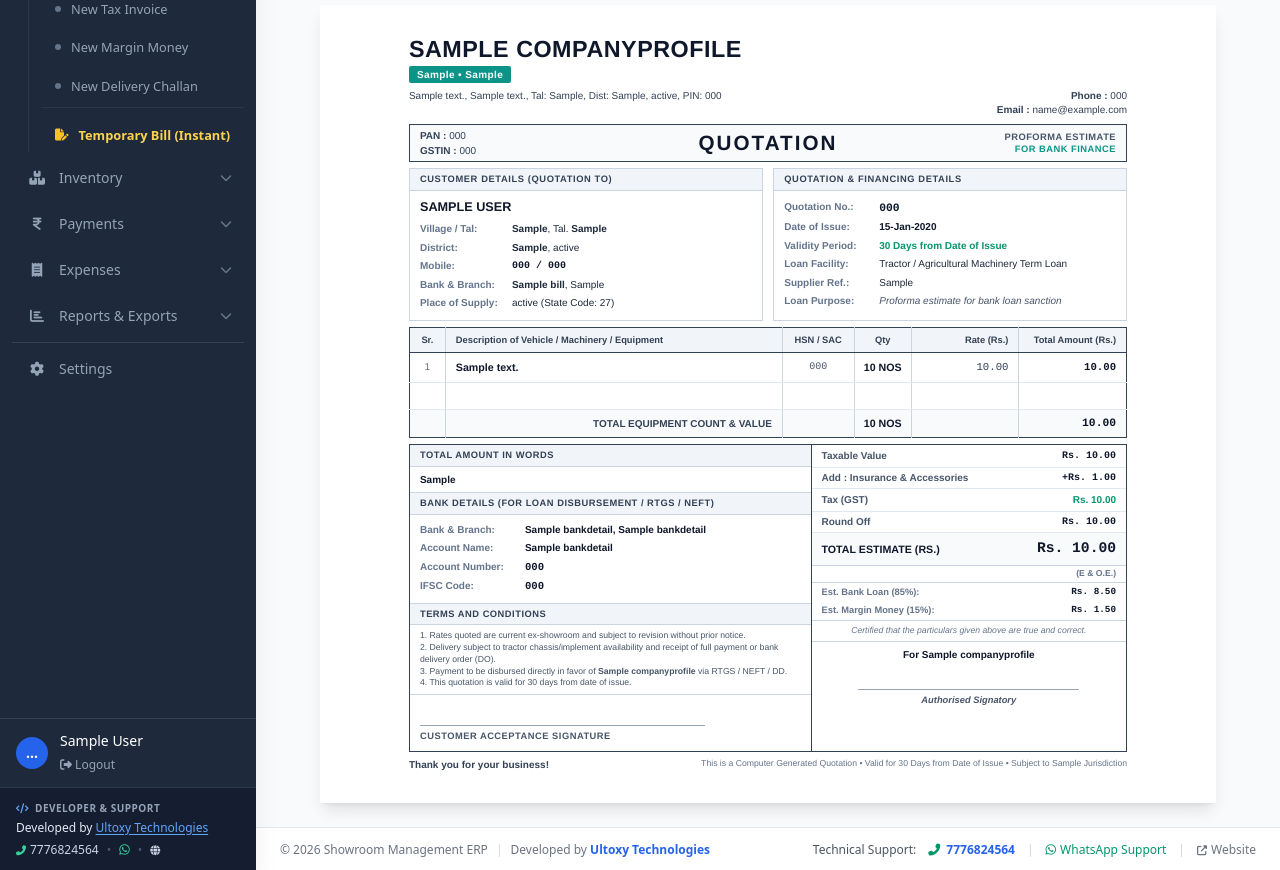
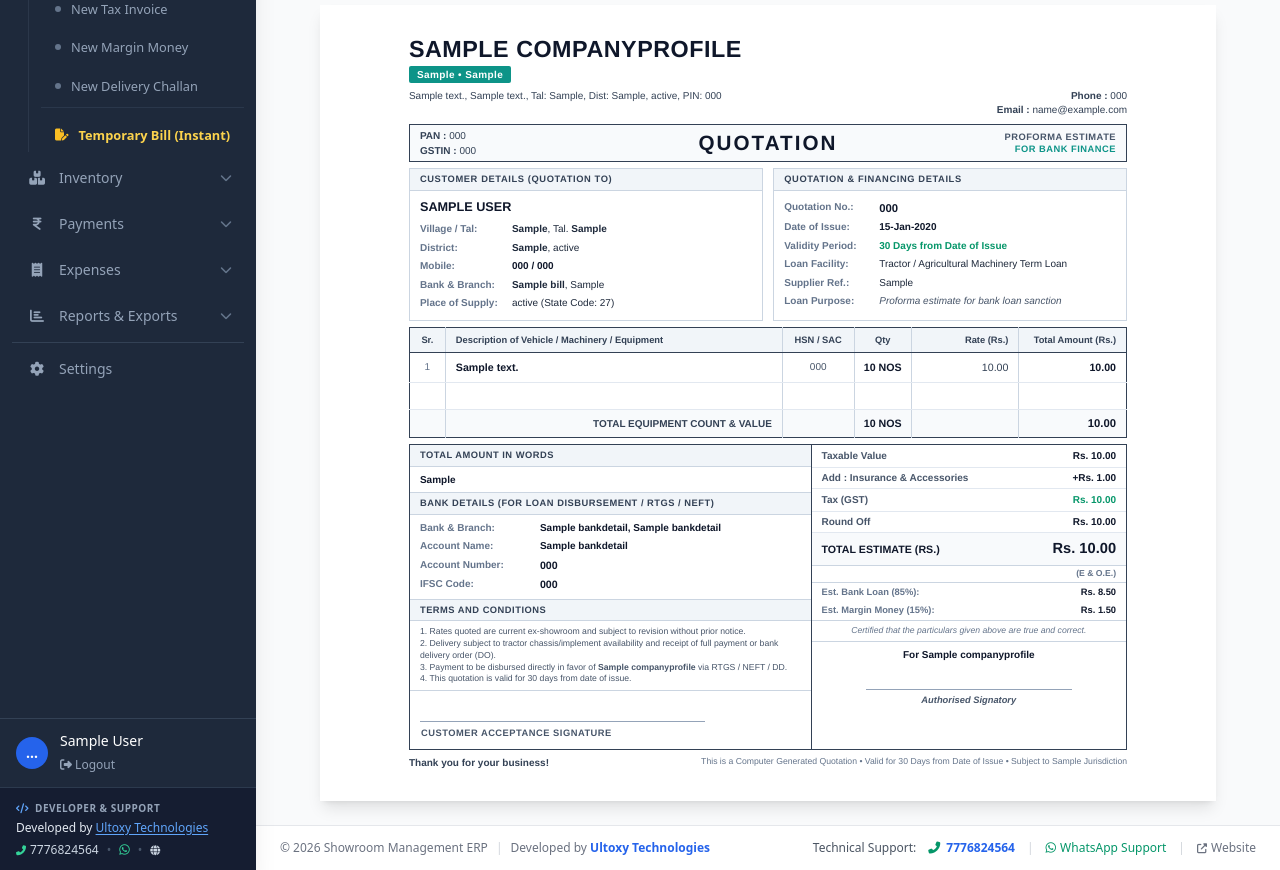
Before and after one commit to prameshwar4378/SHOWROOM-MANAGEMENT, a Django app: page /billing/1/ in a window 1280 px wide. Shown: the part 318-1188 px from the top of the page. Run offline with Django 5.2, Linux system fonts and the light colour scheme; a user stored in the database is signed in; tables that the repository leaves empty hold one stand-in row (values such as "Sample post"); some libraries are stand-ins or nearby versions.

Commit message:
Fix PDF export parity with showroom preview across all billing formats
- Replace fragile div border-top with 3-column table layouts so signature lines render consistently in both web browser view and xhtml2pdf exports
- Eliminate blocky Courier monospace typewriter font across all bill formats and standardize on clean Helvetica sans-serif
- Fix uppercase text rendering in PDF for estimate banners
- Refine bank details label padding and column width to eliminate text wrapping
- Verified 100% visual parity across Browser Preview, Print Preview, and PDF export

```diff
--- a/templates/billing/formats/quotation.html
+++ b/templates/billing/formats/quotation.html
@@ -92,7 +92,7 @@
                         </tr>
                         <tr>
                             <td style="width: 92px; color: #64748b; font-weight: bold; padding: 2px 0; border: none; vertical-align: top;">Mobile:</td>
-                            <td style="padding: 2px 0; color: #0f172a; font-family: Courier, monospace; font-weight: bold; border: none; vertical-align: top;">
+                            <td style="padding: 2px 0; color: #0f172a; font-weight: bold; border: none; vertical-align: top;">
                                 {{ bill.customer.mobile_primary|default:"--" }}{% if bill.customer.mobile_secondary %} / {{ bill.customer.mobile_secondary }}{% endif %}
                             </td>
                         </tr>
@@ -124,7 +124,7 @@
                     <table style="width: 100%; border-collapse: collapse; border: none; font-size: 7.5pt;">
                         <tr>
                             <td style="width: 95px; color: #64748b; font-weight: bold; padding: 2px 0; border: none; vertical-align: top;">Quotation No.:</td>
-                            <td style="padding: 2px 0; color: #0f172a; font-family: Courier, monospace; font-weight: 900; font-size: 8.5pt; border: none; vertical-align: top;">
+                            <td style="padding: 2px 0; color: #0f172a; font-weight: 900; font-size: 8.5pt; border: none; vertical-align: top;">
                                 {{ bill.bill_number }}
                             </td>
                         </tr>
@@ -187,16 +187,16 @@
             <td style="padding: 7px 10px; font-size: 8pt; color: #0f172a; vertical-align: top; border-bottom: 1px solid #e2e8f0; border-right: 1px solid #cbd5e1; line-height: 1.35;">
                 <div style="font-weight: bold; color: #0f172a;">{{ item.quotation_description|default:item.item_description }}</div>
             </td>
-            <td style="padding: 7px 4px; text-align: center; font-size: 7.5pt; color: #475569; vertical-align: top; border-bottom: 1px solid #e2e8f0; border-right: 1px solid #cbd5e1; font-family: Courier, monospace;">
+            <td style="padding: 7px 4px; text-align: center; font-size: 7.5pt; color: #475569; vertical-align: top; border-bottom: 1px solid #e2e8f0; border-right: 1px solid #cbd5e1;">
                 {{ item.hsn_code|default:"8701" }}
             </td>
             <td style="padding: 7px 4px; text-align: center; font-size: 8pt; color: #0f172a; font-weight: bold; vertical-align: top; border-bottom: 1px solid #e2e8f0; border-right: 1px solid #cbd5e1;">
                 {{ item.quantity }} NOS
             </td>
-            <td style="padding: 7px 10px; text-align: right; font-size: 8pt; color: #334155; vertical-align: top; border-bottom: 1px solid #e2e8f0; border-right: 1px solid #cbd5e1; font-family: Courier, monospace;">
+            <td style="padding: 7px 10px; text-align: right; font-size: 8pt; color: #334155; vertical-align: top; border-bottom: 1px solid #e2e8f0; border-right: 1px solid #cbd5e1;">
                 {{ item.unit_price|floatformat:2|intcomma }}
             </td>
-            <td style="padding: 7px 10px; text-align: right; font-size: 8pt; color: #0f172a; font-weight: bold; vertical-align: top; border-bottom: 1px solid #e2e8f0; border-right: none; font-family: Courier, monospace;">
+            <td style="padding: 7px 10px; text-align: right; font-size: 8pt; color: #0f172a; font-weight: bold; vertical-align: top; border-bottom: 1px solid #e2e8f0; border-right: none;">
                 {{ item.amount|floatformat:2|intcomma }}
             </td>
         </tr>
@@ -225,7 +225,7 @@
                 {{ total_quantity|default:1 }} NOS
             </td>
             <td style="padding: 6px 10px; border-right: 1px solid #cbd5e1; border-top: 1px solid #334155;">&nbsp;</td>
-            <td style="padding: 6px 10px; text-align: right; font-size: 8.5pt; font-weight: 900; color: #0f172a; font-family: Courier, monospace; border-top: 1px solid #334155; border-right: none;">
+            <td style="padding: 6px 10px; text-align: right; font-size: 8.5pt; font-weight: 900; color: #0f172a; border-top: 1px solid #334155; border-right: none;">
                 {{ bill.grand_total|floatformat:2|intcomma }}
             </td>
         </tr>
@@ -240,41 +240,41 @@
             <td style="width: 56%; vertical-align: top; padding: 0; border-right: 1px solid #334155;">
 
                 <!-- Amount in Words Card -->
-                <div style="background-color: #f1f5f9; padding: 4px 10px; font-size: 7pt; font-weight: bold; color: #334155; text-transform: uppercase; letter-spacing: 0.5px; border-bottom: 1px solid #cbd5e1;">
-                    Total Amount in Words
+                <div style="background-color: #f1f5f9; padding: 4px 10px; font-size: 7pt; font-weight: bold; color: #334155; letter-spacing: 0.5px; border-bottom: 1px solid #cbd5e1;">
+                    TOTAL AMOUNT IN WORDS
                 </div>
                 <div style="padding: 6px 10px; font-size: 7.5pt; font-weight: bold; color: #0f172a; line-height: 1.35; border-bottom: 1px solid #cbd5e1;">
                     {{ bill.amount_in_words|default:"Rupees Zero Only" }}
                 </div>
 
                 <!-- Showroom Direct Bank Account (For Loan Wire / RTGS) -->
-                <div style="background-color: #f1f5f9; padding: 4px 10px; font-size: 7pt; font-weight: bold; color: #334155; text-transform: uppercase; letter-spacing: 0.5px; border-bottom: 1px solid #cbd5e1;">
-                    Bank Details (For Loan Disbursement / RTGS / NEFT)
+                <div style="background-color: #f1f5f9; padding: 4px 10px; font-size: 7pt; font-weight: bold; color: #334155; letter-spacing: 0.5px; border-bottom: 1px solid #cbd5e1;">
+                    BANK DETAILS (FOR LOAN DISBURSEMENT / RTGS / NEFT)
                 </div>
-                <div style="padding: 6px 10px; font-size: 7.5pt; line-height: 1.45; border-bottom: 1px solid #cbd5e1;">
+                <div style="padding: 4px 0; font-size: 7.5pt; line-height: 1.45; border-bottom: 1px solid #cbd5e1;">
                     <table style="width: 100%; border-collapse: collapse; border: none; font-size: 7.5pt;">
                         <tr>
-                            <td style="width: 105px; color: #64748b; font-weight: bold; padding: 2px 0; border: none; vertical-align: top;">Bank &amp; Branch:</td>
-                            <td style="padding: 2px 0; color: #0f172a; font-weight: bold; border: none; vertical-align: top;">{{ company.primary_bank.bank_name|default:"State Bank of India" }}, {{ company.primary_bank.branch_name|default:company.city|default:"Main Branch" }}</td>
+                            <td style="width: 130px; color: #64748b; font-weight: bold; padding: 2px 6px 2px 10px; border: none; vertical-align: top;">Bank &amp; Branch:</td>
+                            <td style="padding: 2px 10px 2px 0; color: #0f172a; font-weight: bold; border: none; vertical-align: top;">{{ company.primary_bank.bank_name|default:"State Bank of India" }}, {{ company.primary_bank.branch_name|default:company.city|default:"Main Branch" }}</td>
                         </tr>
                         <tr>
-                            <td style="width: 105px; color: #64748b; font-weight: bold; padding: 2px 0; border: none; vertical-align: top;">Account Name:</td>
-                            <td style="padding: 2px 0; color: #0f172a; font-weight: bold; border: none; vertical-align: top;">{{ company.primary_bank.account_holder_name|default:company.company_name }}</td>
+                            <td style="width: 130px; color: #64748b; font-weight: bold; padding: 2px 6px 2px 10px; border: none; vertical-align: top;">Account Name:</td>
+                            <td style="padding: 2px 10px 2px 0; color: #0f172a; font-weight: bold; border: none; vertical-align: top;">{{ company.primary_bank.account_holder_name|default:company.company_name }}</td>
                         </tr>
                         <tr>
-                            <td style="width: 105px; color: #64748b; font-weight: bold; padding: 2px 0; border: none; vertical-align: top;">Account Number:</td>
-                            <td style="padding: 2px 0; color: #0f172a; font-family: Courier, monospace; font-weight: 900; font-size: 8pt; border: none; vertical-align: top;">{{ company.primary_bank.account_number|default:"--" }}</td>
+                            <td style="width: 130px; color: #64748b; font-weight: bold; padding: 2px 6px 2px 10px; border: none; vertical-align: top;">Account Number:</td>
+                            <td style="padding: 2px 10px 2px 0; color: #0f172a; font-weight: 900; font-size: 8pt; border: none; vertical-align: top;">{{ company.primary_bank.account_number|default:"--" }}</td>
                         </tr>
                         <tr>
-                            <td style="width: 105px; color: #64748b; font-weight: bold; padding: 2px 0; border: none; vertical-align: top;">IFSC Code:</td>
-                            <td style="padding: 2px 0; color: #0f172a; font-family: Courier, monospace; font-weight: 900; font-size: 8pt; border: none; vertical-align: top;">{{ company.primary_bank.ifsc_code|default:"--" }}</td>
+                            <td style="width: 130px; color: #64748b; font-weight: bold; padding: 2px 6px 2px 10px; border: none; vertical-align: top;">IFSC Code:</td>
+                            <td style="padding: 2px 10px 2px 0; color: #0f172a; font-weight: 900; font-size: 8pt; border: none; vertical-align: top;">{{ company.primary_bank.ifsc_code|default:"--" }}</td>
                         </tr>
                     </table>
                 </div>
 
                 <!-- Terms & Conditions of Estimate -->
-                <div style="background-color: #f1f5f9; padding: 4px 10px; font-size: 7pt; font-weight: bold; color: #334155; text-transform: uppercase; letter-spacing: 0.5px; border-bottom: 1px solid #cbd5e1;">
-                    Terms and Conditions
+                <div style="background-color: #f1f5f9; padding: 4px 10px; font-size: 7pt; font-weight: bold; color: #334155; letter-spacing: 0.5px; border-bottom: 1px solid #cbd5e1;">
+                    TERMS AND CONDITIONS
                 </div>
                 <div style="padding: 5px 10px; font-size: 6.5pt; color: #475569; line-height: 1.35; border-bottom: 1px solid #cbd5e1;">
                     <div>1. Rates quoted are current ex-showroom and subject to revision without prior notice.</div>
@@ -284,11 +284,16 @@
                 </div>
 
                 <!-- Customer Acceptance Signature -->
-                <div style="padding: 8px 10px; min-height: 40px; vertical-align: bottom;">
+                <div style="padding: 8px 10px;">
                     <div style="height: 22px;"></div>
-                    <div style="border-top: 1px solid #94a3b8; width: 75%; padding-top: 2px;">
-                        <span style="font-size: 7pt; font-weight: bold; color: #475569; text-transform: uppercase; letter-spacing: 0.5px;">Customer Acceptance Signature</span>
-                    </div>
+                    <table style="width: 100%; border-collapse: collapse;">
+                        <tr>
+                            <td style="width: 75%; border-top: 1px solid #94a3b8; padding-top: 3px; border-left: none; border-right: none; border-bottom: none;">
+                                <span style="font-size: 7pt; font-weight: bold; color: #475569; letter-spacing: 0.5px;">CUSTOMER ACCEPTANCE SIGNATURE</span>
+                            </td>
+                            <td style="width: 25%; border: none;"></td>
+                        </tr>
+                    </table>
                 </div>
             </td>
 
@@ -299,14 +304,14 @@
                 <table style="width: 100%; border-collapse: collapse; border: none; font-size: 7.5pt;">
                     <tr>
                         <td style="padding: 4px 10px; color: #475569; font-weight: bold; border-bottom: 1px solid #e2e8f0; border-top: none; border-left: none; border-right: none;">Taxable Value</td>
-                        <td style="padding: 4px 10px; text-align: right; font-weight: bold; color: #0f172a; font-family: Courier, monospace; border-bottom: 1px solid #e2e8f0; border-top: none; border-left: none; border-right: none;">
+                        <td style="padding: 4px 10px; text-align: right; font-weight: bold; color: #0f172a; border-bottom: 1px solid #e2e8f0; border-top: none; border-left: none; border-right: none;">
                             Rs. {{ bill.taxable_amount|default:bill.subtotal|default:bill.grand_total|floatformat:2|intcomma }}
                         </td>
                     </tr>
                     {% if bill.discount_amount and bill.discount_amount > 0 %}
                     <tr>
                         <td style="padding: 3.5px 10px; color: #dc2626; font-weight: bold; border-bottom: 1px solid #e2e8f0; border-top: none; border-left: none; border-right: none;">Less : Special Discount</td>
-                        <td style="padding: 3.5px 10px; text-align: right; color: #dc2626; font-weight: bold; font-family: Courier, monospace; border-bottom: 1px solid #e2e8f0; border-top: none; border-left: none; border-right: none;">
+                        <td style="padding: 3.5px 10px; text-align: right; color: #dc2626; font-weight: bold; border-bottom: 1px solid #e2e8f0; border-top: none; border-left: none; border-right: none;">
                             -Rs. {{ bill.discount_amount|floatformat:2|intcomma }}
                         </td>
                     </tr>
@@ -314,7 +319,7 @@
                     {% if bill.accessories_insurance and bill.accessories_insurance > 0 %}
                     <tr>
                         <td style="padding: 3.5px 10px; color: #475569; font-weight: bold; border-bottom: 1px solid #e2e8f0; border-top: none; border-left: none; border-right: none;">Add : Insurance &amp; Accessories</td>
-                        <td style="padding: 3.5px 10px; text-align: right; color: #0f172a; font-family: Courier, monospace; font-weight: bold; border-bottom: 1px solid #e2e8f0; border-top: none; border-left: none; border-right: none;">
+                        <td style="padding: 3.5px 10px; text-align: right; color: #0f172a; font-weight: bold; border-bottom: 1px solid #e2e8f0; border-top: none; border-left: none; border-right: none;">
                             +Rs. {{ bill.accessories_insurance|floatformat:2|intcomma }}
                         </td>
                     </tr>
@@ -332,7 +337,7 @@
                     {% if bill.round_off_amount and bill.round_off_amount != 0 %}
                     <tr>
                         <td style="padding: 3.5px 10px; color: #475569; font-weight: bold; border-bottom: 1px solid #e2e8f0; border-top: none; border-left: none; border-right: none;">Round Off</td>
-                        <td style="padding: 3.5px 10px; text-align: right; color: #0f172a; font-family: Courier, monospace; font-weight: bold; border-bottom: 1px solid #e2e8f0; border-top: none; border-left: none; border-right: none;">
+                        <td style="padding: 3.5px 10px; text-align: right; color: #0f172a; font-weight: bold; border-bottom: 1px solid #e2e8f0; border-top: none; border-left: none; border-right: none;">
                             Rs. {{ bill.round_off_amount|floatformat:2 }}
                         </td>
                     </tr>
@@ -341,9 +346,9 @@
                     <!-- Total Estimate Amount Banner -->
                     <tr style="background-color: #f8fafc; border-top: 1.5px solid #334155;">
                         <td style="padding: 6px 10px; font-size: 8pt; font-weight: 900; color: #0f172a; text-transform: uppercase; border-top: 1.5px solid #334155; border-bottom: 1px solid #cbd5e1; border-left: none; border-right: none;">
-                            Total Estimate (Rs.)
+                            TOTAL ESTIMATE (RS.)
                         </td>
-                        <td style="padding: 6px 10px; text-align: right; font-size: 11pt; font-weight: 900; color: #0f172a; font-family: Courier, monospace; border-top: 1.5px solid #334155; border-bottom: 1px solid #cbd5e1; border-left: none; border-right: none;">
+                        <td style="padding: 6px 10px; text-align: right; font-size: 11pt; font-weight: 900; color: #0f172a; border-top: 1.5px solid #334155; border-bottom: 1px solid #cbd5e1; border-left: none; border-right: none;">
                             Rs. {{ bill.grand_total|floatformat:2|intcomma }}
                         </td>
                     </tr>
@@ -358,11 +363,11 @@
                 <table style="width: 100%; border-collapse: collapse; border: none; font-size: 7pt; border-bottom: 1px solid #cbd5e1; background-color: #ffffff;">
                     <tr>
                         <td style="padding: 3px 10px; color: #64748b; font-weight: bold; border: none;">Est. Bank Loan (85%):</td>
-                        <td style="padding: 3px 10px; text-align: right; color: #0f172a; font-family: Courier, monospace; font-weight: bold; border: none;">Rs. {{ loan_balance|floatformat:2|intcomma }}</td>
+                        <td style="padding: 3px 10px; text-align: right; color: #0f172a; font-weight: bold; border: none;">Rs. {{ loan_balance|floatformat:2|intcomma }}</td>
                     </tr>
                     <tr>
                         <td style="padding: 3px 10px; color: #64748b; font-weight: bold; border: none;">Est. Margin Money (15%):</td>
-                        <td style="padding: 3px 10px; text-align: right; color: #0f172a; font-family: Courier, monospace; font-weight: bold; border: none;">Rs. {{ margin_suggested|floatformat:2|intcomma }}</td>
+                        <td style="padding: 3px 10px; text-align: right; color: #0f172a; font-weight: bold; border: none;">Rs. {{ margin_suggested|floatformat:2|intcomma }}</td>
                     </tr>
                 </table>
                 {% endif %}
@@ -384,9 +389,15 @@
                     {% else %}
                     <div style="height: 28px;"></div>
                     {% endif %}
-                    <div style="border-top: 1px solid #94a3b8; width: 75%; margin: 0 auto; padding-top: 2px;">
-                        <span style="font-size: 7pt; font-weight: bold; font-style: italic; color: #475569;">Authorised Signatory</span>
-                    </div>
+                    <table style="width: 100%; border-collapse: collapse;">
+                        <tr>
+                            <td style="width: 15%; border: none;"></td>
+                            <td style="width: 70%; border-top: 1px solid #94a3b8; text-align: center; padding-top: 2px; border-left: none; border-right: none; border-bottom: none;">
+                                <span style="font-size: 7pt; font-weight: bold; font-style: italic; color: #475569;">Authorised Signatory</span>
+                            </td>
+                            <td style="width: 15%; border: none;"></td>
+                        </tr>
+                    </table>
                 </div>
             </td>
         </tr>
```
Also changed, not shown: templates/billing/formats/delivery_challan.html (+21 -9 lines), templates/billing/formats/margin_money.html (+42 -18 lines), templates/billing/formats/tax_invoice.html (+29 -17 lines).
